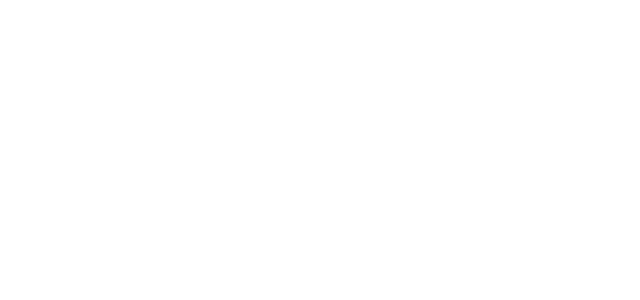
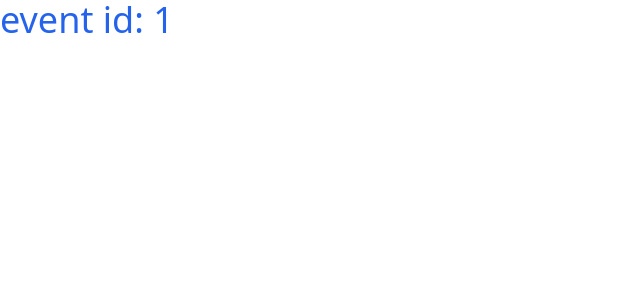
Before and after one commit to novacat25/NUXT-STUDY, a Nuxt app: page /events/1 in a window 1280 px wide. Before the commit this address had no page. Shown: the top 300 px of the page, without its empty margins (0-640 px from the left). Built offline with nearby package versions, Linux system fonts and the light colour scheme.

Commit message:
Test: event id

```diff
--- /dev/null
+++ b/pages/events/[id].vue
@@ -0,0 +1,5 @@
+<template>
+    <div>
+        <h2 class="text-4xl text-blue-600">event id: {{ $route.params.id }}</h2>
+    </div>
+</template>
```
